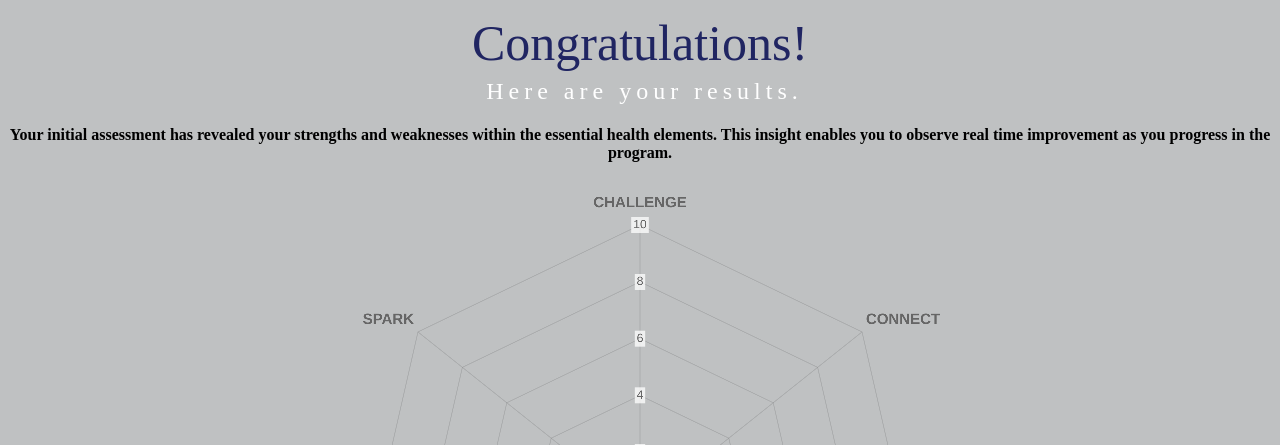
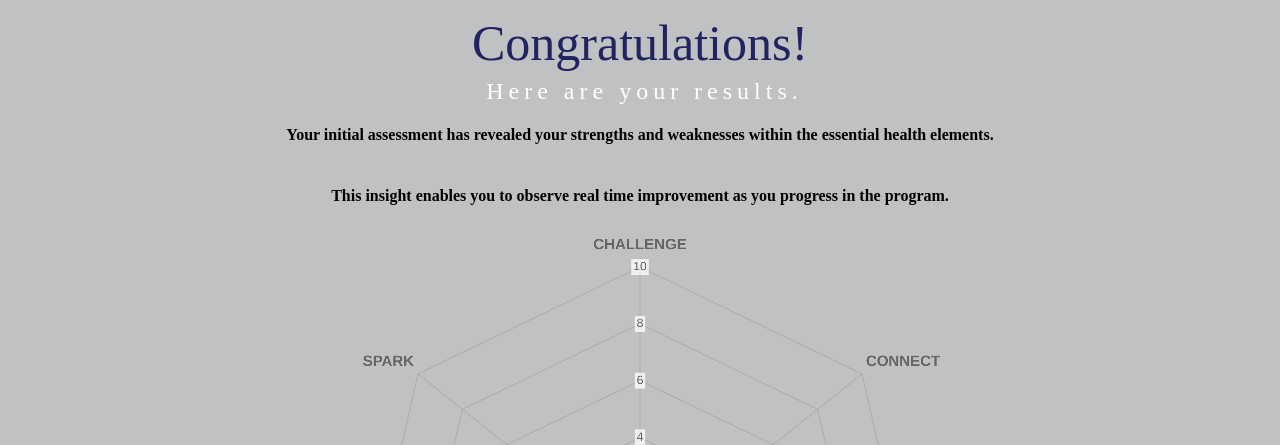
Before and after one commit to justinbather/lazarus-method, a Django app: page /accounts/onboarding_results in a window 1280 px wide. Shown: the top 445 px of the page. Run offline with Django 4.2, Linux system fonts and the light colour scheme; the visitor is signed in with stand-in values (Sample User, id 1); parts of the project's set-up code (start-up, migrations or seed data) failed here and were passed over; some web fonts are replaced.

Commit message:
walkthough editing

```diff
--- a/accounts/templates/onboarding/onboarding_results.html
+++ b/accounts/templates/onboarding/onboarding_results.html
@@ -8,7 +8,8 @@
 <div class="title">
     <h1>Congratulations!</h1>
     <h3>Here are your results.</h3>
-    <h4>Your initial assessment has revealed your strengths and weaknesses within the essential health elements. This insight enables you to observe real time improvement as you progress in the program.</h4>
+    <h4>Your initial assessment has revealed your strengths and weaknesses within the essential health elements.</h4>
+    <h4>This insight enables you to observe real time improvement as you progress in the program.</h4>
 </div>
 
 <div class="chart-container" >
@@ -91,7 +92,7 @@ window.onload = function() {
 
 </script>
 <div class="title">
-    <button class="continue_button" onclick="location.href = './home'">Home</button>
+    <button class="continue_button" onclick="location.href = './walkthrough/home'">Home</button>
 </div>
 
 {% endblock %}
```
